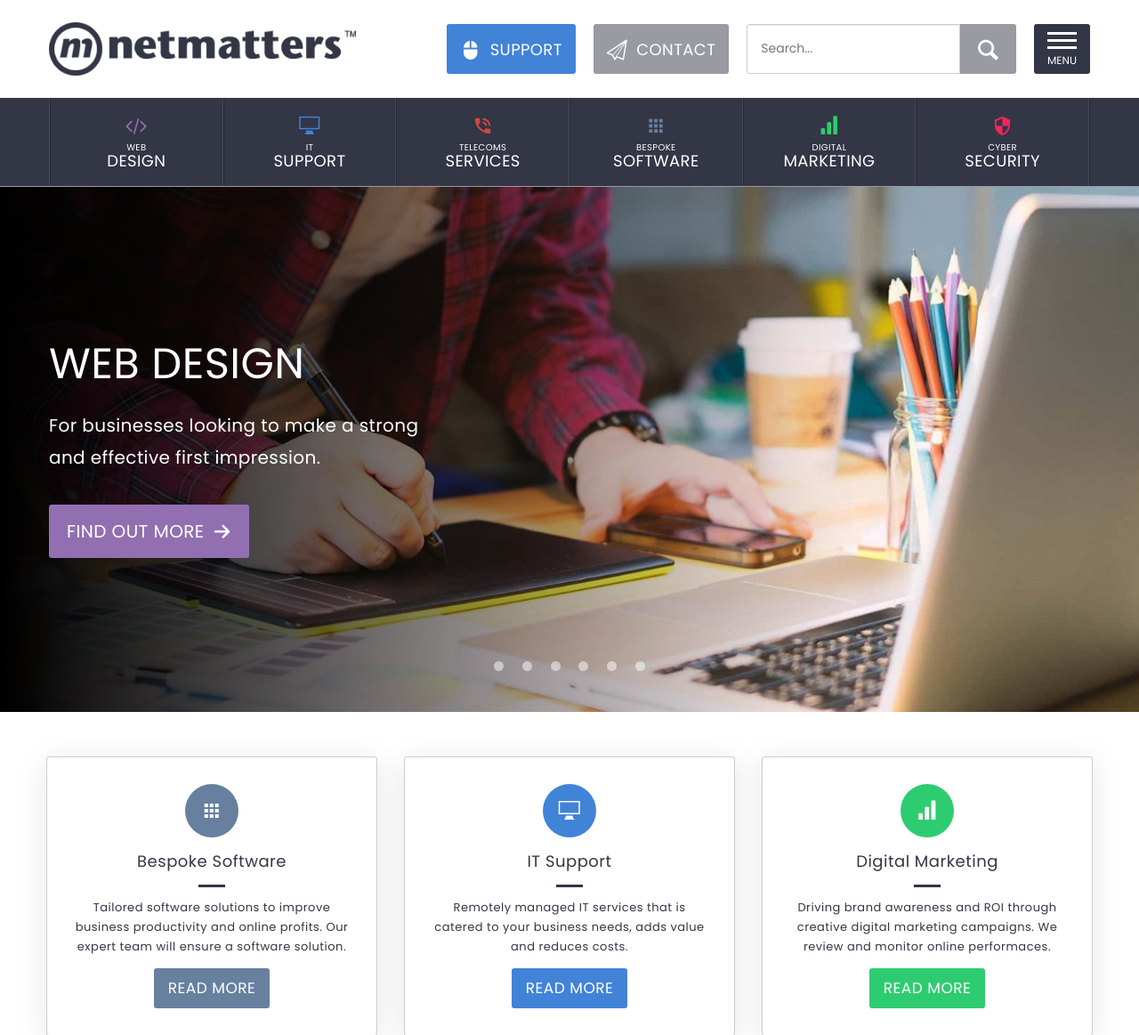
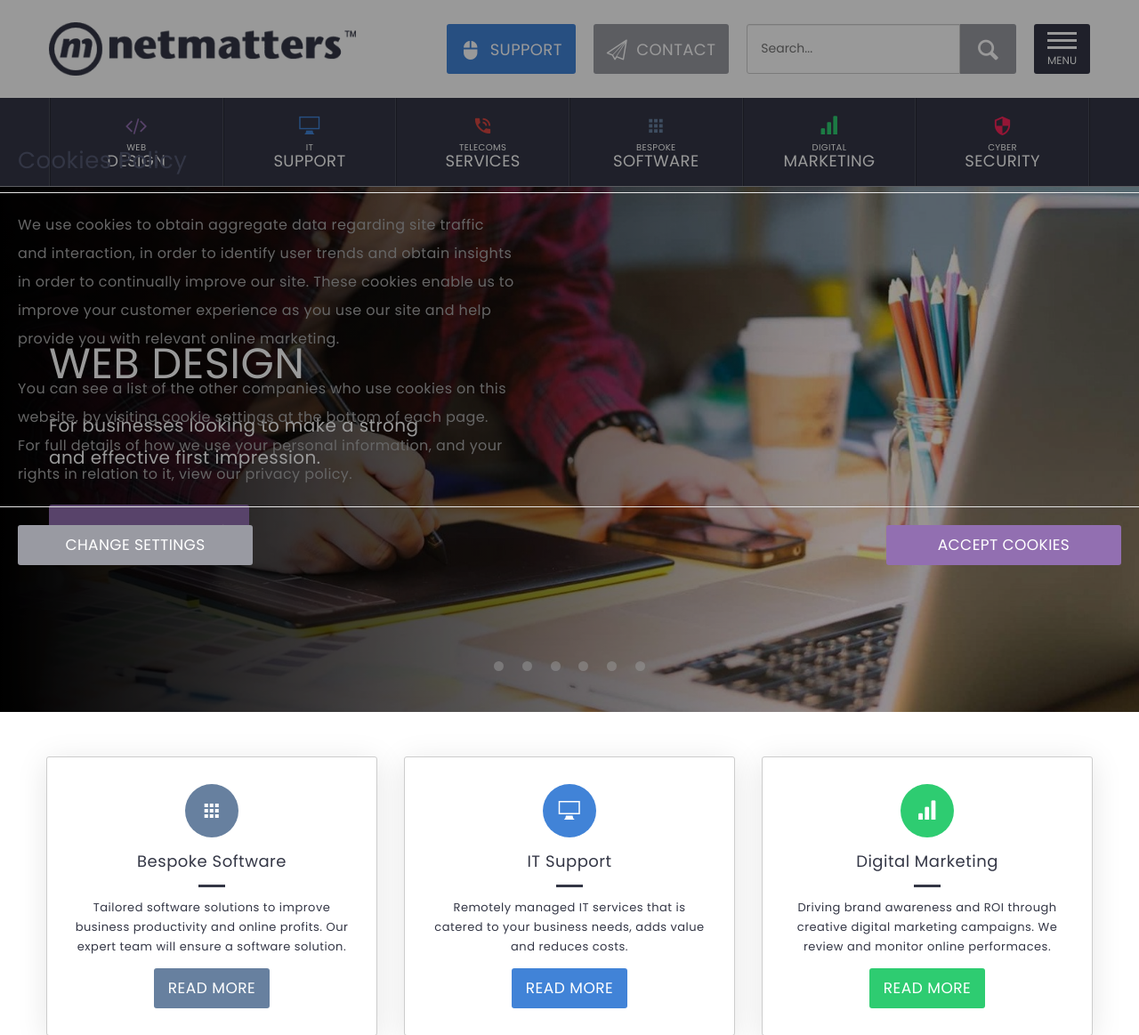
Before and after one commit to zilbert97/build-netmatters-site, a PHP site: page / in a window 1280 px wide. Shown: the top 1163 px of the page at 89% size. Run offline with PHP 8.4, Linux system fonts and the light colour scheme; some libraries are stand-ins or nearby versions; some web fonts are replaced.

Commit message:
Removed modal plugin and replaced with my own vanilla JS

```diff
--- a/index.html
+++ b/index.html
@@ -630,18 +630,20 @@
 
     <!-- Cookies modal -->
     <!-- Modal HTML embedded directly into document -->
-    <div id="modal" class="modal">
-      <h3 id="modal-title">Cookies policy</h3>
-      <div id="modal-copy-container">
-        <p>We use cookies to obtain aggregate data regarding site traffic and interaction, in order to identify user trends and obtain insights in order to continually improve our site. These cookies enable us to improve your customer experience as you use our site and help provide you with relevant online marketing.</p>
-        <br/>
-        <p>You can see a list of the other companies who use cookies on this website, by visiting cookie settings at the bottom of each page. For full details of how we use your personal information, and your rights in relation to it, view our privacy policy.</p>
+    <div id="modal">
+      <div id="modal-content" class="modal">
+        <h3 id="modal-content-title">Cookies policy</h3>
+        <div id="modal-content-copy-container">
+          <p>We use cookies to obtain aggregate data regarding site traffic and interaction, in order to identify user trends and obtain insights in order to continually improve our site. These cookies enable us to improve your customer experience as you use our site and help provide you with relevant online marketing.</p>
+          <br/>
+          <p>You can see a list of the other companies who use cookies on this website, by visiting cookie settings at the bottom of each page. For full details of how we use your personal information, and your rights in relation to it, view our privacy policy.</p>
+        </div>
+        <div id="modal-content-button-container">
+          <a id="modal-content-button-change" class="modal-button" href="#">Change settings</a>
+          <a id="modal-content-button-accept" class="modal-button" href="#">Accept cookies</a>
+        </div>
       </div>
-      <div id="modal-button-container">
-        <a id="modal-button-change" class="modal-button" href="#" rel="modal:close">Change settings</a>
-        <a id="modal-button-accept" class="modal-button" href="#">Accept cookies</a>
-      </div>
-    </div>
+    </div> <!-- #modal-background -->
 
     <!-- jQuery -->
     <script src="https://code.jquery.com/jquery-3.5.1.min.js"
@@ -656,13 +658,12 @@
     <script type="text/javascript" src="//cdn.jsdelivr.net/npm/slick-carousel@1.8.1/slick/slick.min.js"></script>
 
     <!-- jQuery modal -->
-    <script src="https://cdnjs.cloudflare.com/ajax/libs/jquery-modal/0.9.1/jquery.modal.min.js"></script>
+    <!-- <script src="https://cdnjs.cloudflare.com/ajax/libs/jquery-modal/0.9.1/jquery.modal.min.js"></script> -->
 
     <!-- My Scripts -->
     <script src="js/cookies.js"></script>
     <script src="js/stickyHeader.js"></script>>
     <script src="js/app.js"></script>>
 
-
   </body>
 </html>
--- a/js/app.js
+++ b/js/app.js
@@ -1,4 +1,3 @@
-
 
 checkAcceptCookies();
 
--- a/js/cookies.js
+++ b/js/cookies.js
@@ -7,25 +7,50 @@
    * this information is stored in localStorage, the the modal is closed.
    */
 
+
+   function showHideModal(modal, display = 'none') {
+     /**
+      *
+      *
+      */
+
+     if (display === 'hide') {
+       // Hide the modal
+       modal.style.display = 'none';
+       // Re-enable scrolling the background
+       document.body.style.overflow = 'visible';
+     } else {
+       // Show the modal (set the display property to value passed)
+       modal.style.display = display;
+       // Prevent scrolling the document body
+       document.body.style.overflow = 'hidden';
+     }
+   }
+
+
+  const modal = document.getElementById('modal');
+
   const acceptedCookies = localStorage.getItem('acceptedCookies');
 
   // Check if key exists and value is 'true'
   if (acceptedCookies !== 'true') {
     // If does not exist or is not 'true', prompt user via modal.
     // Parameters prevent closing unless user selects an option.
-    $("#modal").modal({
-     escapeClose: false,
-     clickClose: false,
-     showClose: false
-    });
+    showHideModal(modal, 'block');
 
-    // On user click accept, set value in localStorage so that the user
-    // is not be re-prompted while navigating the site.
-    const buttonAccept = document.querySelector('#modal-button-accept');
+    const buttons = document.getElementsByClassName('modal-button');
 
-    buttonAccept.addEventListener('click', () => {
-      localStorage.setItem('acceptedCookies', 'true');
-      $.modal.close();
-    });
+    // Add click event listeners to each button to close the modal
+    for (let i = 0; i < buttons.length; i++) {
+      buttons[i].addEventListener('click', () => {
+        showHideModal(modal, 'none');
+
+        // On user click accept, set value in localStorage so that the user
+        // is not be re-prompted while navigating the site.
+        if (buttons[i].id === 'modal-content-button-accept') {
+          localStorage.setItem('acceptedCookies', 'true');
+        }
+      });
+    }
   }
 }
--- a/scss/partials/page-sections/_cookies.scss
+++ b/scss/partials/page-sections/_cookies.scss
@@ -1,6 +1,28 @@
 #modal {
-  height: max-content;
-  padding: 0;
+  height          : 100%;
+  width           : 100%;
+  display         : none;
+  position        : fixed;
+  left            : 0;
+  top             : 0;
+  z-index         : 5000;
+  background-color: rgba(0,0,0,0.4);
+}
+
+#modal-content {
+  display  : block;
+  position : fixed;
+  z-index  : 5001;
+
+  // Center in the page
+  left     : 0;
+  right    : 0;
+  top      : 0;
+  bottom   : 0;
+  margin   : auto;
+
+  height   : max-content;
+  padding  : 0;
 
   &-title,
   &-copy-container,
@@ -11,17 +33,17 @@
   border-radius: 5px;
 
   &-title {
-    margin: 0;
-    color: #333645;
-    font-size: 26px;
-    font-weight: 400;
+    margin        : 0;
+    color         : #333645;
+    font-size     : 26px;
+    font-weight   : 400;
     text-transform: capitalize;
-    border-bottom: 1px solid rgb(229,229,229); // Change colour
+    border-bottom : 1px solid rgb(229,229,229); // Change colour
   }
 
   &-copy-container p {
-    margin: 0;
-    color: #666;
+    margin     : 0;
+    color      : #666;
     line-height: 2;
   }
 
```
Also changed, not shown: css/custom.css, 1 other file.
